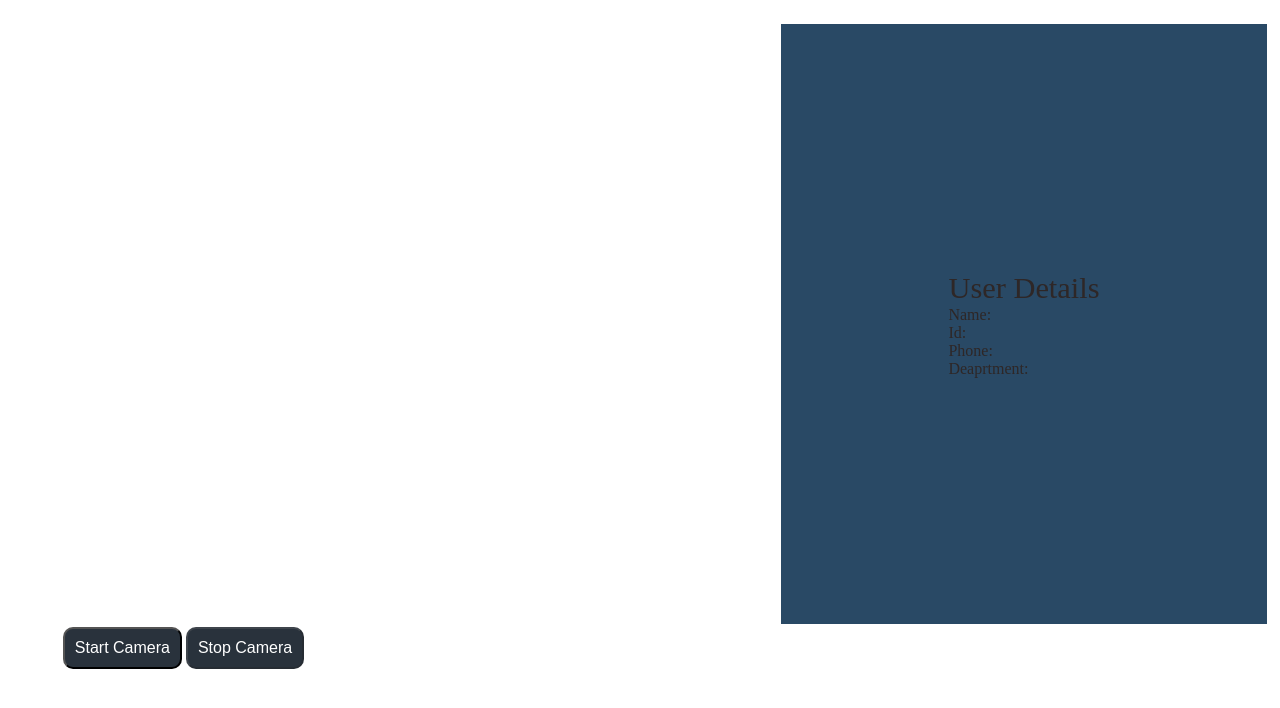
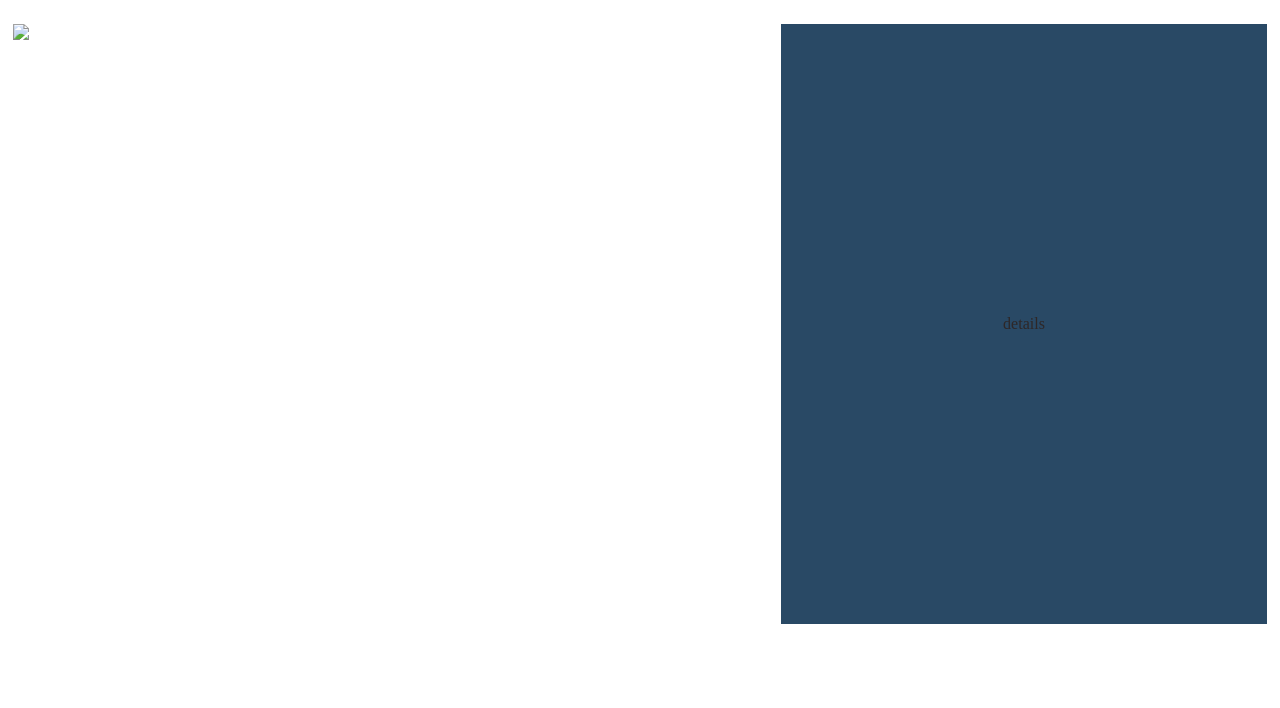
Before and after one commit to DangolSrijit/AI_attendance, a Flask app: template templates/attendees_dashboard.html in a window 1280 px wide. Shown: the part 70-778 px from the top of the page. Run offline with Flask 3, Linux system fonts and the light colour scheme; the template is opened without the code that fills it, so the values that code supplies are empty.

Commit message:
path and py script edited

```diff
--- a/templates/attendees_dashboard.html
+++ b/templates/attendees_dashboard.html
@@ -22,21 +22,13 @@
     </nav>
     <div class="hero">
         <div class="camera">
+            <img src="{{ url_for('video') }}" width="50%"/>
+        </div>
+        <!-- <div class="camera">
             <video id="camera-feed" autoplay playsinline></video>
-            <button id="startCameraBtn">Start Camera</button>
-            <button id="stopCameraBtn" disabled>Stop Camera</button>
-        </div>
-
+        </div> -->
         <div class="UserDetails">
-            <div>
-            <p class="UserDetails__heading">User Details</p>
-            <p>Name:</p>
-            <p>Id:</p>
-            <p>Phone:</p>
-            <p>Deaprtment:</p>
-            </div>
-
-
+            details
         </div>
     </div>
 </body>
```
